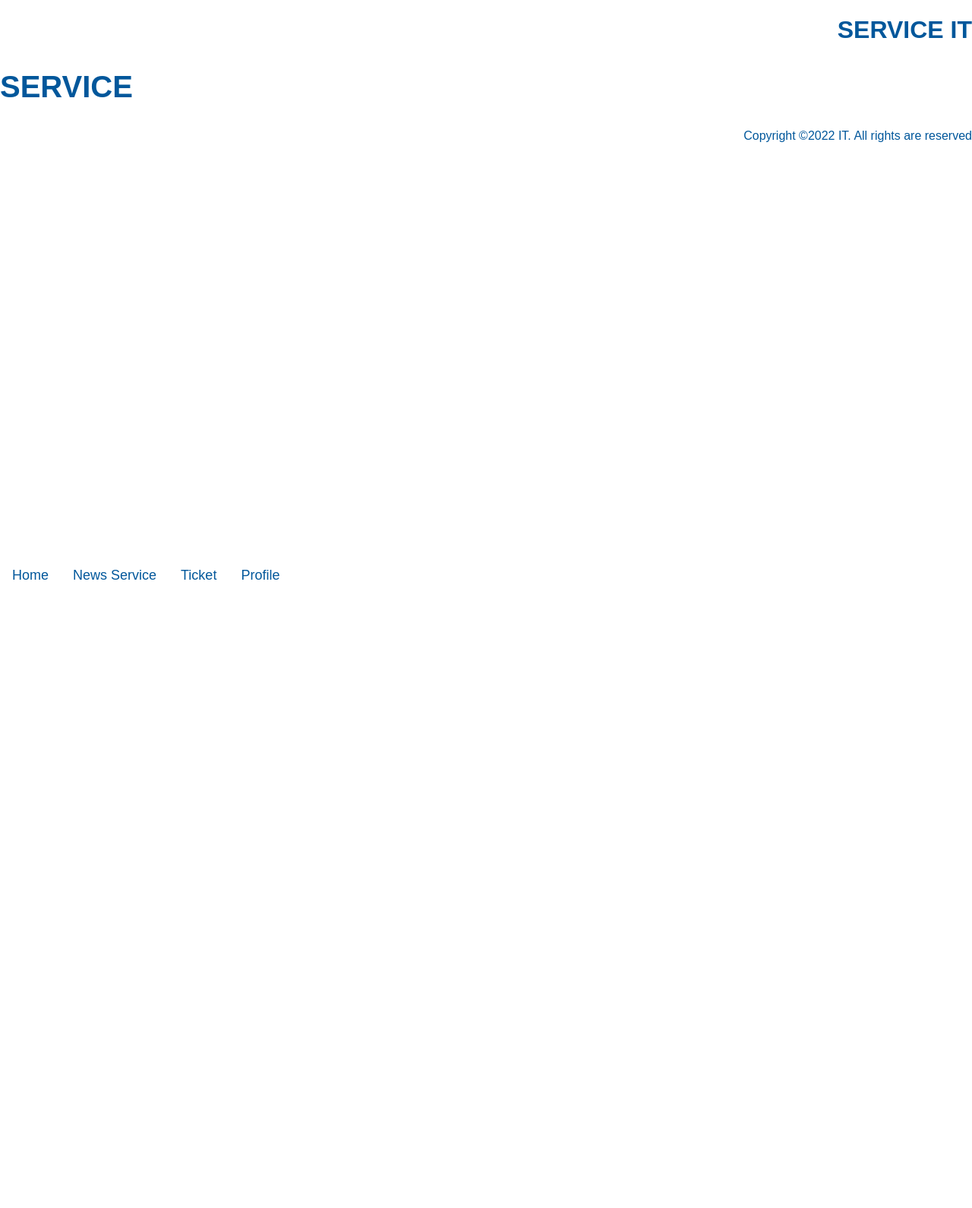
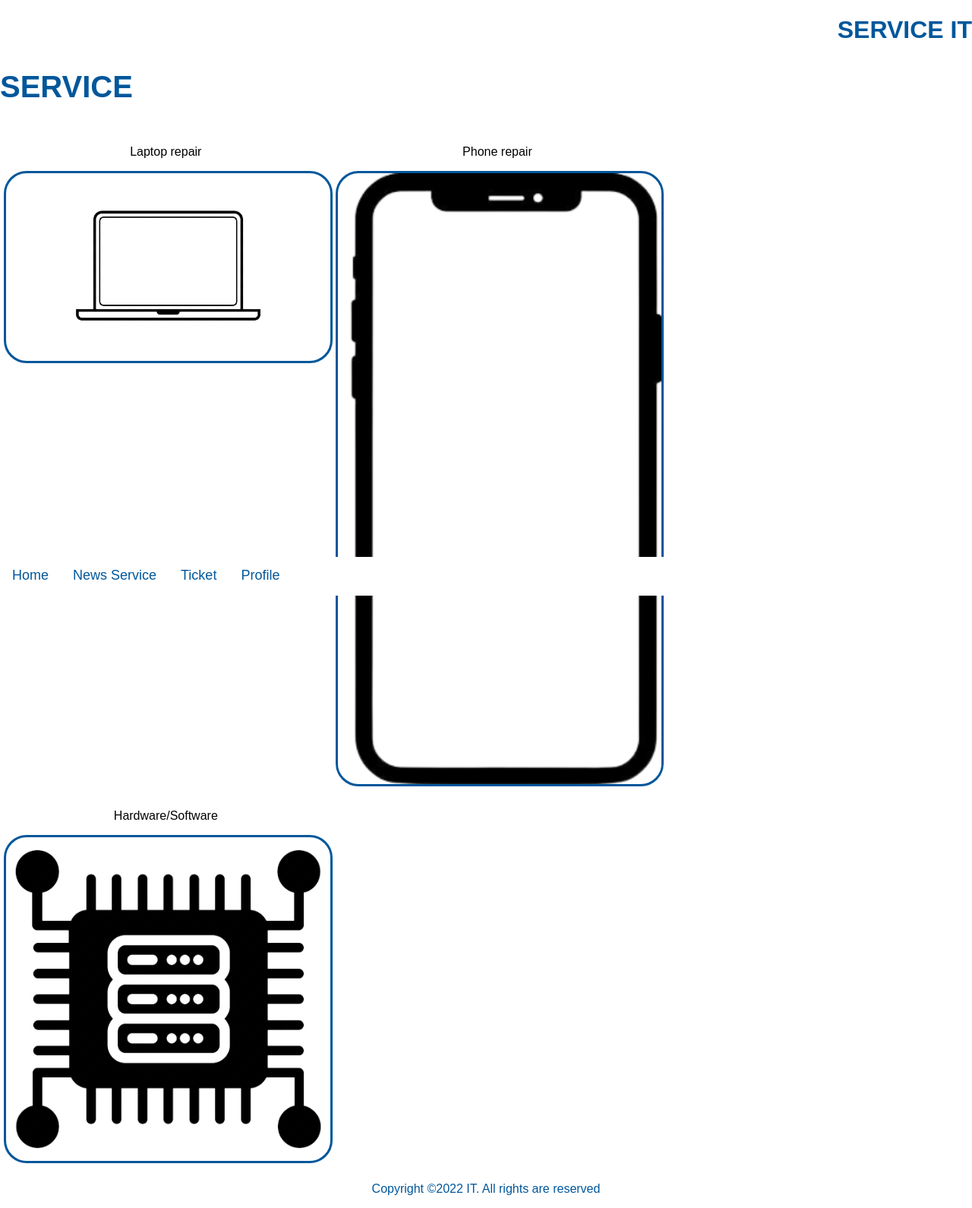
Before and after one commit to ruikeyuan1/ServiceIT, a PHP site: page /home.php in a window 1280 px wide. Shown: the whole page at 76% size. Before the commit the page ends 763 px from the top, so only its background shows below. Run offline with PHP 8.4, Linux system fonts and the light colour scheme.

Commit message:
Homepage with the changes made to the layout

```diff
--- a/pages/homepage&/home.php
+++ b/pages/homepage&/home.php
@@ -25,6 +25,24 @@
 	<h2>SERVICE</h2>
 </div>
 
+<div class="row">
+  <div class="column1">
+    <p>Laptop repair</p>
+    <img src="laptop.png" alt="Laptop">
+  </div>
+
+  <div class="column2">
+    <p>Phone repair</p>
+    <img src="phone.png" alt="Laptop">
+  </div>
+
+  <div class="column3">
+     <p>Hardware/Software</p>
+    <img src="hardware.png" alt="Laptop">
+  </div>
+
+</div>
+
 
 <div class="footer">
 	<p>Copyright &copy;2022 IT. All rights are reserved</p>
--- a/pages/homepage&/style.css
+++ b/pages/homepage&/style.css
@@ -4,6 +4,7 @@ body {
 	box-sizing:  border-box;
 }
 
+/* Navbar */
 .navbar {
 	overflow: hidden;
 	background: #FFFFFF;
@@ -45,6 +46,41 @@ h2 {
 	text-align: left;
 }
 
+/* Homepage styles */
+.column1 {
+  float: left;
+  width: 33.33%;
+  padding: 5px;
+}
+
+.column2 {
+  float: left;
+  width: 33.33%;
+  padding: 5px;
+}
+.column3 {
+  float: left;
+  width: 33.33%;
+  padding: 5px;
+}
+
+.row::after {
+  content: "";
+  clear: both;
+  display: table;
+}
+
+p {
+  text-align: center;
+}
+
+img {
+  border: 3px solid;
+  color: #01579b;
+  border-radius: 30px;
+  width: 100%;
+}
+
 .footer {
 	text-align: right;
 	color: #01579b;
```
Also changed, not shown: pages/homepage&/hardware.png (added), pages/homepage&/laptop.png (added), pages/homepage&/phone.png (added), 3 other files.
